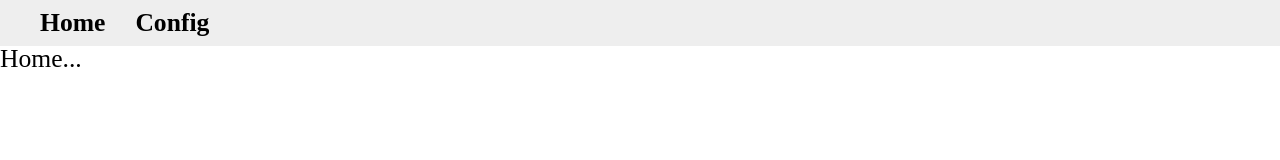
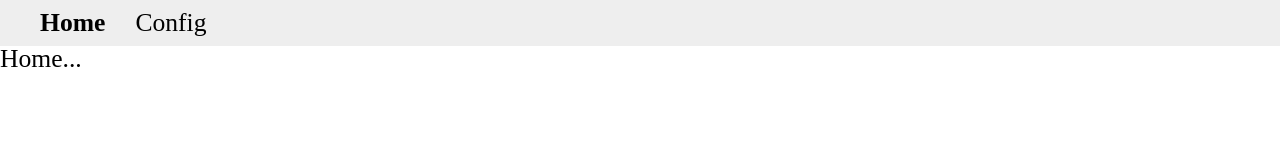
Before and after one commit to elis-11/school-server, a React (Create React App) app: page / in a window 1280 px wide. Shown: the top 160 px of the page. Built offline with nearby package versions, Linux system fonts and the light colour scheme.

Commit message:
<li><NavLink activeClassName="selected" to="/" exact={true}>Home</NavLink></li>

```diff
--- a/src/App.js
+++ b/src/App.js
@@ -14,8 +14,8 @@ function App() {
       <Router>
         <nav>
           <ul>
-            <li><NavLink className="selected" to="/" exact={true}>Home</NavLink></li>
-            <li><NavLink className="selected" to="/Config">Config</NavLink> </li>
+            <li><NavLink activeClassName="selected" to="/" exact={true}>Home</NavLink></li>
+            <li><NavLink activeClassName="selected" to="/Config">Config</NavLink> </li>
           </ul>
         </nav>
         <Switch>
```
